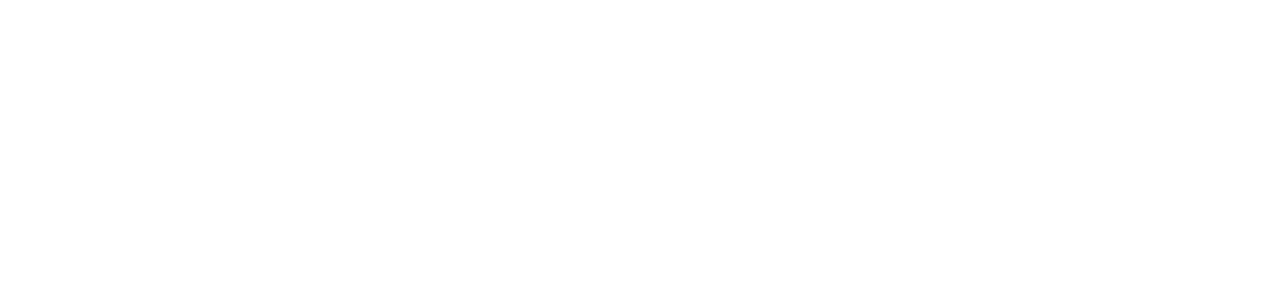
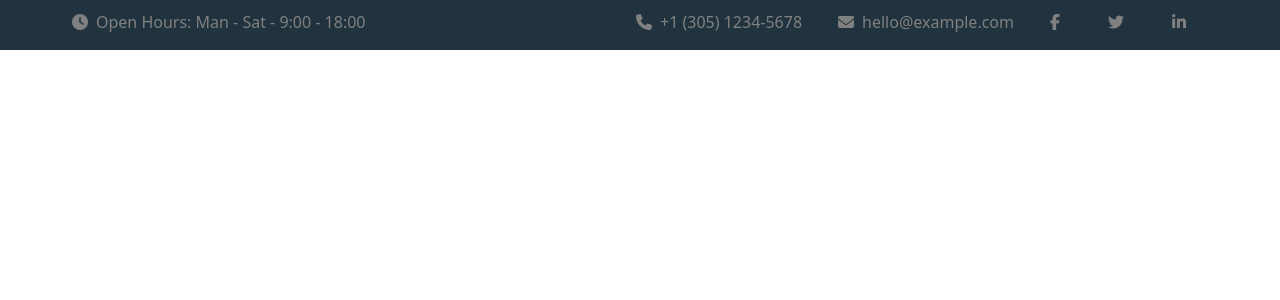
Before and after one commit to gaetano-94/proj-html-vuejs, a Vue app: page / in a window 1280 px wide. Shown: the top 300 px of the page. Built offline with nearby package versions, Linux system fonts and the light colour scheme.

Commit message:
feat: appheader

```diff
--- a/src/components/AppHeader.vue
+++ b/src/components/AppHeader.vue
@@ -12,9 +12,26 @@
 
 <template>
   <header>
-    <AppApertura />
-    <AppContatti />
+    <div class="container d-flex">
+      <AppApertura />
+      <AppContatti />
+    </div>
   </header>
 </template>
 
-<style scoped lang="scss"></style>
+<style scoped lang="scss">
+header {
+  background-color: #21333e;
+  max-height: 50px;
+  width: 100%;
+
+  .container {
+    max-width: 1160px;
+    height: 100%;
+    color: grey;
+    justify-content: space-between;
+    align-items: center;
+    padding-top: 10px;
+  }
+}
+</style>
--- a/src/components/header/AppApertura.vue
+++ b/src/components/header/AppApertura.vue
@@ -4,6 +4,13 @@
 };
 </script>
 
-<template></template>
+<template>
+  <div class="d-flex">
+    <a href="#" class="pe-2">
+      <i class="fa-solid fa-clock" style="color: grey"></i>
+    </a>
+    <p>Open Hours: Man - Sat - 9:00 - 18:00</p>
+  </div>
+</template>
 
 <style scoped lang="scss"></style>
--- a/src/components/header/AppContatti.vue
+++ b/src/components/header/AppContatti.vue
@@ -4,6 +4,53 @@
 };
 </script>
 
-<template></template>
+<template>
+  <div>
+    <ul class="container d-flex">
+      <li>
+        <div>
+          <a href="#" class="pe-2">
+            <i class="fa-solid fa-phone" style="color: grey"></i>
+          </a>
+          <a href="#" class="pe-3">+1 (305) 1234-5678</a>
+        </div>
+      </li>
+      <li>
+        <div>
+          <a href="#" class="pe-2">
+            <i class="fa-solid fa-envelope" style="color: grey"></i>
+          </a>
+          <a href="#" class="pe-3">hello@example.com</a>
+        </div>
+      </li>
+      <li>
+        <div>
+          <a href="#" class="pe-5">
+            <i class="fa-brands fa-facebook-f" style="color: grey"></i>
+          </a>
+          <a href="#" class="pe-5"
+            ><i class="fa-brands fa-twitter" style="color: grey"></i
+          ></a>
+          <a href="#">
+            <i class="fa-brands fa-linkedin-in" style="color: grey"></i>
+          </a>
+        </div>
+      </li>
+    </ul>
+  </div>
+</template>
 
-<style scoped lang="scss"></style>
+<style scoped lang="scss">
+ul {
+  list-style-type: none;
+
+  li {
+    padding: 0px 10px;
+
+    a {
+      text-decoration: none;
+      color: gray;
+    }
+  }
+}
+</style>
```
